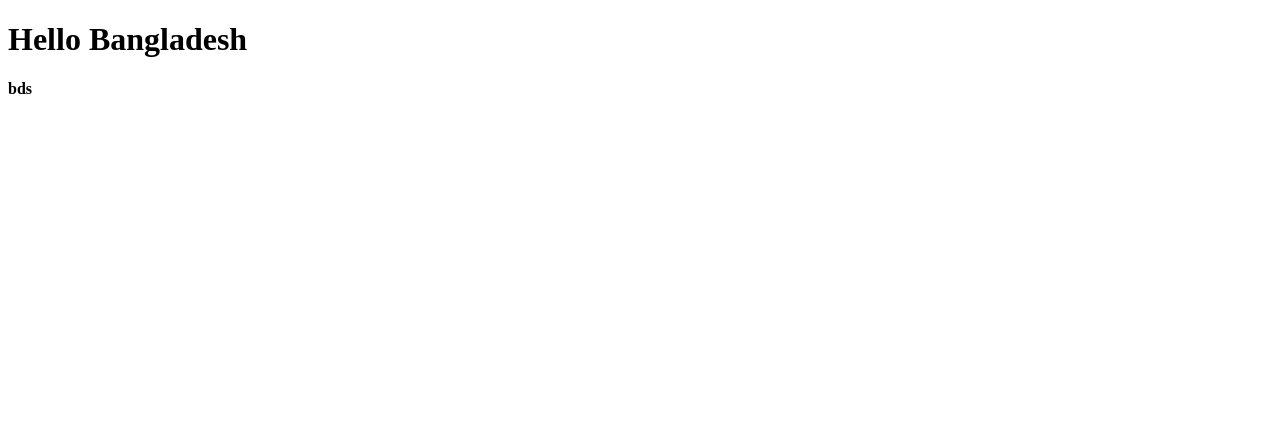
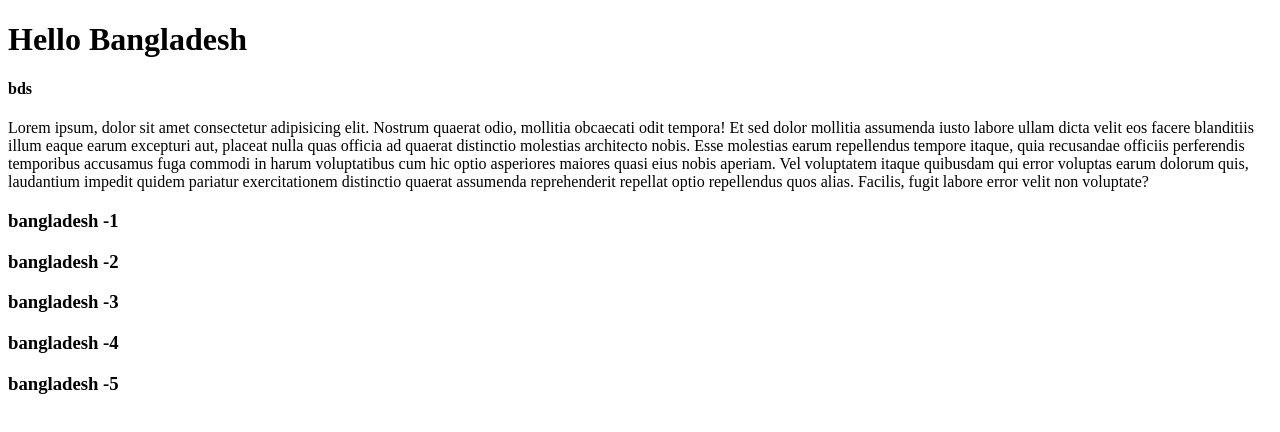
Before and after one commit to ProDesignerNurul/portfolio-website, a plain HTML site: page index.html in a window 1280 px wide. Drawn offline with Linux system fonts and the light colour scheme.

Commit message:
second commit

```diff
--- a/index.html
+++ b/index.html
@@ -10,5 +10,11 @@
 <body>
     <h1>Hello Bangladesh</h1>
     <h4>bds</h4>
+    <p>Lorem ipsum, dolor sit amet consectetur adipisicing elit. Nostrum quaerat odio, mollitia obcaecati odit tempora! Et sed dolor mollitia assumenda iusto labore ullam dicta velit eos facere blanditiis illum eaque earum excepturi aut, placeat nulla quas officia ad quaerat distinctio molestias architecto nobis. Esse molestias earum repellendus tempore itaque, quia recusandae officiis perferendis temporibus accusamus fuga commodi in harum voluptatibus cum hic optio asperiores maiores quasi eius nobis aperiam. Vel voluptatem itaque quibusdam qui error voluptas earum dolorum quis, laudantium impedit quidem pariatur exercitationem distinctio quaerat assumenda reprehenderit repellat optio repellendus quos alias. Facilis, fugit labore error velit non voluptate?</p>
+    <h3>bangladesh -1</h3>
+    <h3>bangladesh -2</h3>
+    <h3>bangladesh -3</h3>
+    <h3>bangladesh -4</h3>
+    <h3>bangladesh -5</h3>
 </body>
 </html>
```
